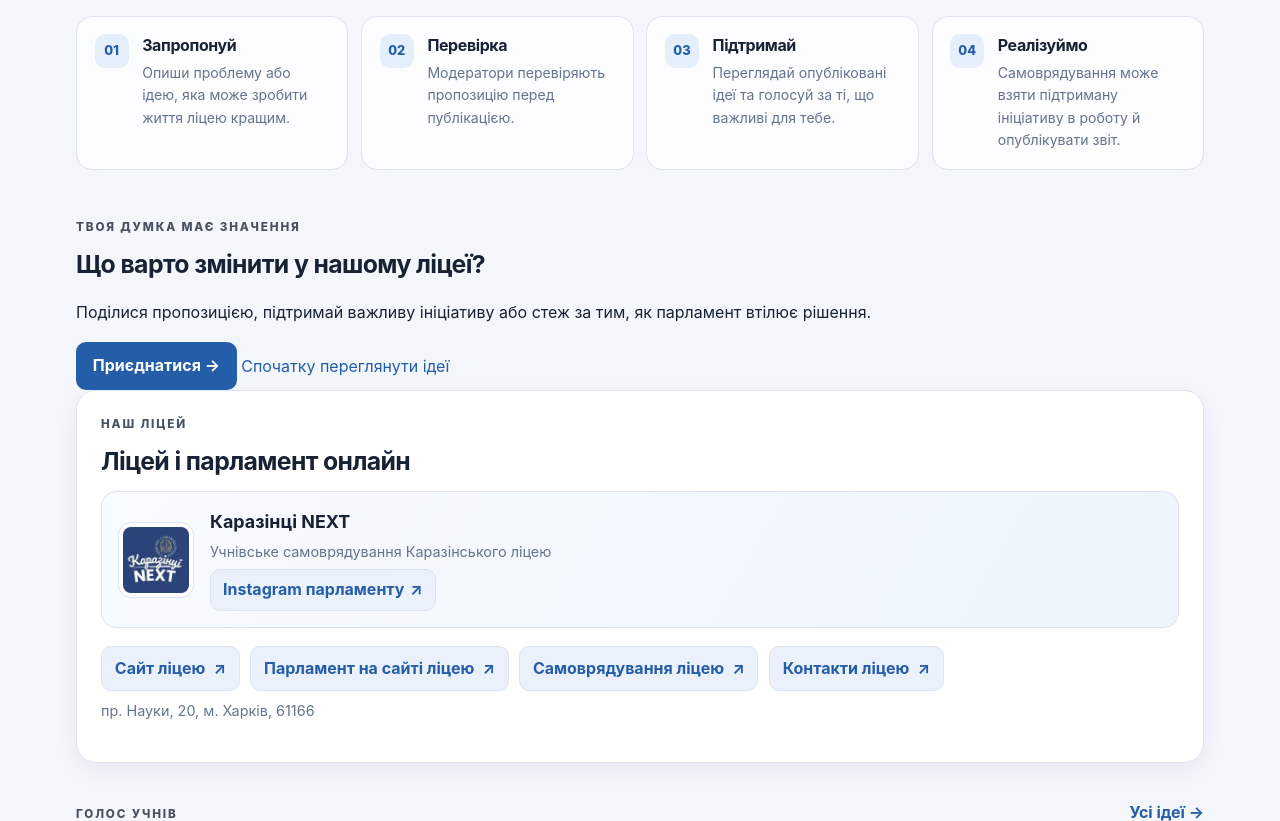
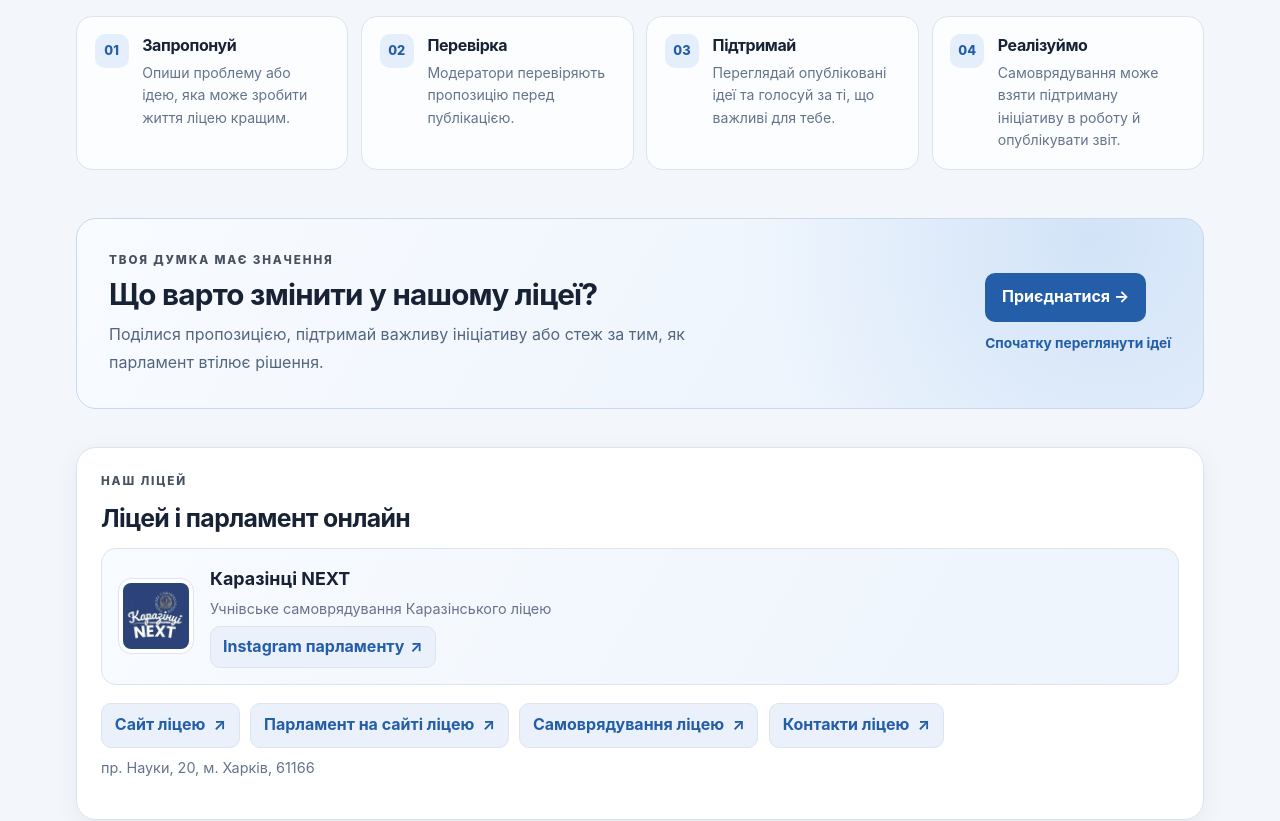
Before and after one commit to ballzdb/parlament-online, a Django app: page / in a window 1280 px wide. Shown: the part 924-1745 px from the top of the page. Run offline with Django 5.2, Linux system fonts and the light colour scheme; data comes from the database, SQL or seed files in the repository; data that the repository does not hold is empty; parts of the project's set-up code (start-up, migrations or seed data) failed here and were passed over.

Commit message:
Style homepage participation call to action

```diff
--- a/static/css/site.css
+++ b/static/css/site.css
@@ -507,3 +507,32 @@ input:hover, select:hover, textarea:hover { border-color: #aebfd4; }
 @media (prefers-reduced-motion: reduce) {
   .nav-links > a, .nav-logout, .card, .btn, input, select, textarea { transition: none !important; }
 }
+
+
+/* Homepage participation call-to-action */
+.home-cta {
+  display: flex;
+  align-items: center;
+  justify-content: space-between;
+  gap: 1.5rem;
+  margin: 2.4rem 0;
+  padding: clamp(1.3rem,3vw,2rem);
+  overflow: hidden;
+  border: 1px solid #c8d9ec;
+  border-radius: 20px;
+  background:
+    radial-gradient(circle at 90% 10%,rgba(174,205,241,.42),transparent 34%),
+    linear-gradient(120deg,#f8fbff 0%,#eaf2fc 100%);
+}
+.home-cta-copy { max-width: 690px; }
+.home-cta-copy .eyebrow { margin: 0 0 .45rem; }
+.home-cta-copy h2 { margin: 0 0 .55rem; font-size: clamp(1.35rem,2.4vw,1.85rem); }
+.home-cta-copy p:last-child { max-width: 650px; margin: 0; color: #52677f; line-height: 1.7; }
+.home-cta-actions { display: flex; flex-direction: column; align-items: flex-start; gap: .65rem; flex: 0 0 auto; }
+.home-cta-actions .btn { white-space: nowrap; }
+.home-cta-secondary { font-size: .86rem; font-weight: 700; }
+@media(max-width:680px) {
+  .home-cta { align-items: flex-start; flex-direction: column; gap: 1.1rem; }
+  .home-cta-actions { width: 100%; }
+  .home-cta-actions .btn { width: 100%; text-align: center; }
+}
```
